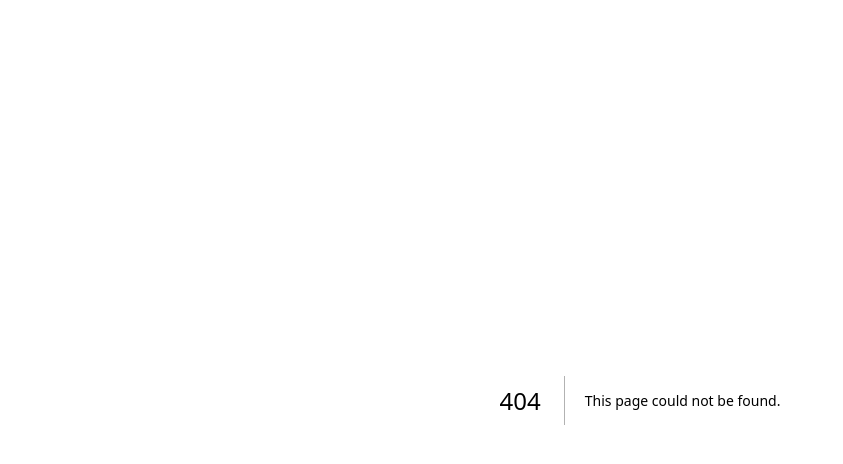
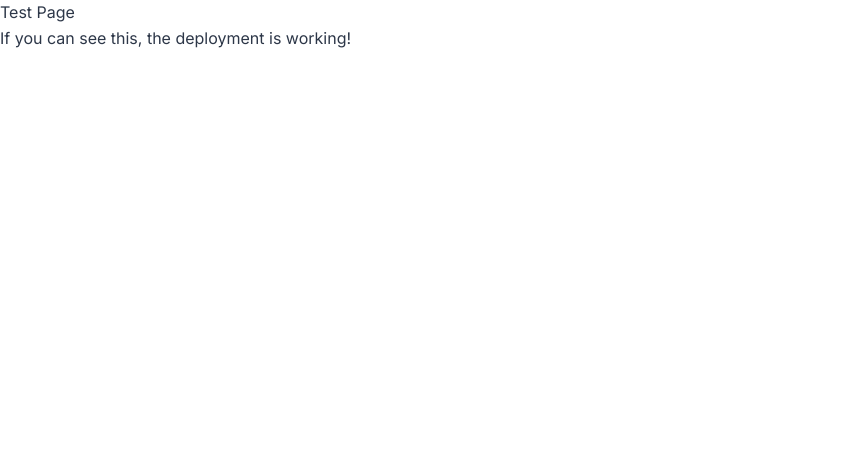
Before and after one commit to joshuacdj/TheHeartTherapy, a Next.js app in the folder the-heart-therapy/: page /test in a window 1280 px wide. Before the commit this address had no page. Shown: the top 464 px of the page, without its empty margins (0-843 px from the left). Built offline with nearby package versions, Linux system fonts and the light colour scheme.

Commit message:
Remove SoundEffectsProvider and add test page
Commented out SoundEffectsProvider in layout.tsx to simplify the app structure. Added a new test page at /test to verify deployment functionality.

```diff
--- a/the-heart-therapy/src/app/layout.tsx
+++ b/the-heart-therapy/src/app/layout.tsx
@@ -1,7 +1,7 @@
 import type { Metadata } from "next";
 import { Inter, Patrick_Hand, Josefin_Sans, Ubuntu, Ubuntu_Mono } from "next/font/google";
 import "./globals.css";
-import { SoundEffectsProvider } from "@/contexts/SoundEffectsContext";
+// import { SoundEffectsProvider } from "@/contexts/SoundEffectsContext";
 
 const inter = Inter({
   variable: "--font-sans",
@@ -69,9 +69,7 @@
         <meta name="theme-color" content="#ed4857" />
       </head>
       <body className={`${inter.variable} ${patrickHand.variable} ${josefinSans.variable} ${ubuntu.variable} ${ubuntuMono.variable} font-sans antialiased`}>
-        <SoundEffectsProvider>
-          {children}
-        </SoundEffectsProvider>
+        {children}
       </body>
     </html>
   );
--- /dev/null
+++ b/the-heart-therapy/src/app/test/page.tsx
@@ -0,0 +1,8 @@
+export default function TestPage() {
+  return (
+    <div>
+      <h1>Test Page</h1>
+      <p>If you can see this, the deployment is working!</p>
+    </div>
+  );
+}
```
